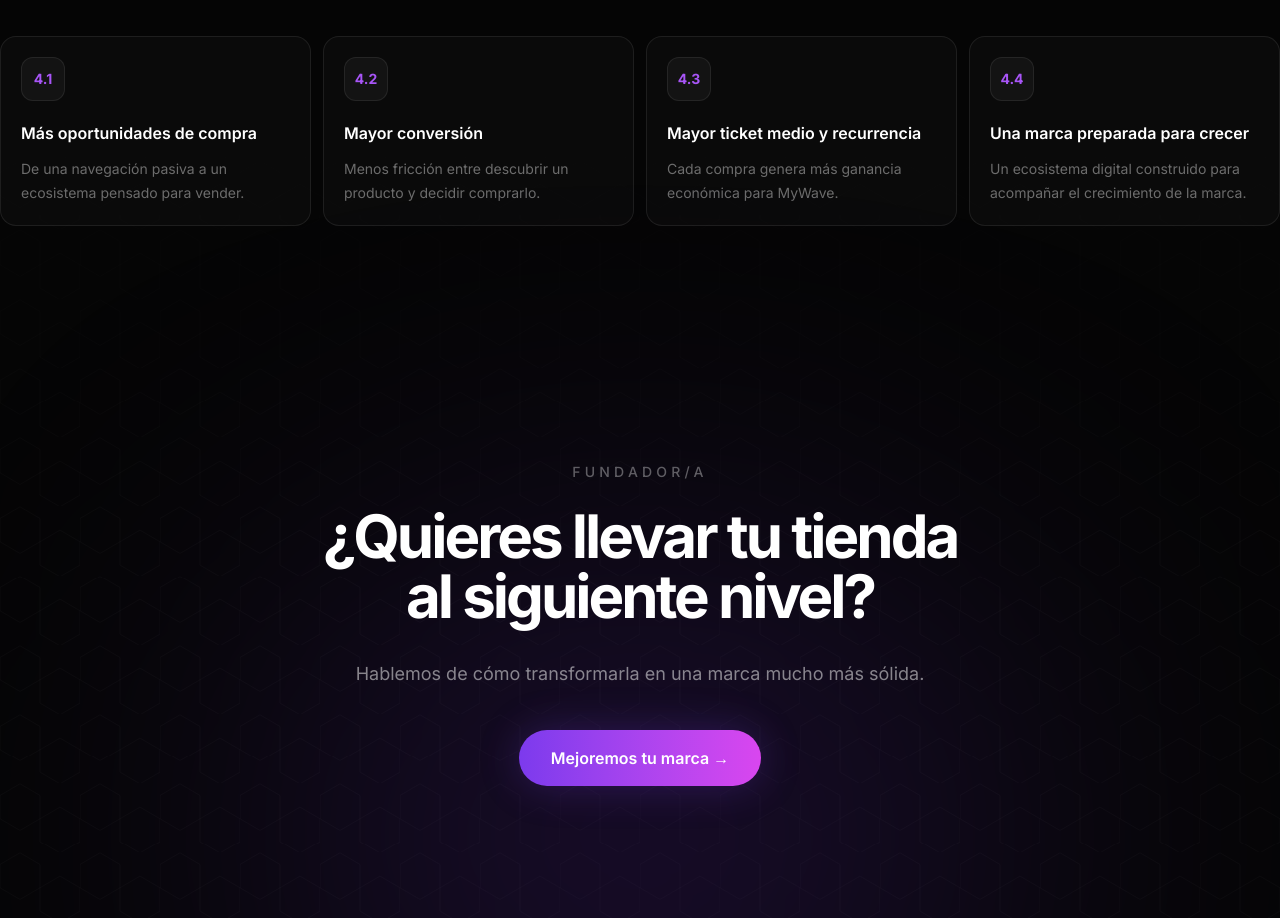
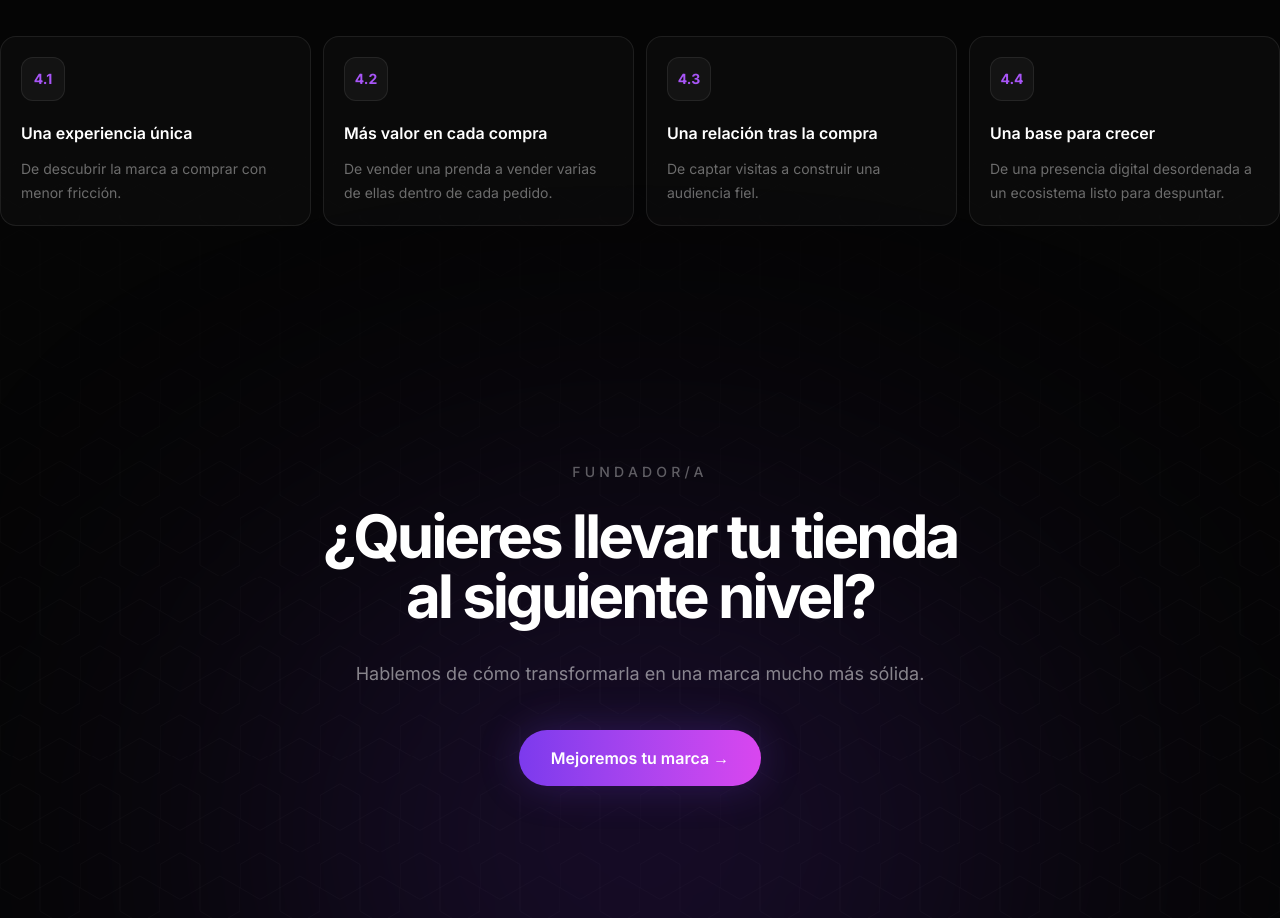
Before and after one commit to MaikelScalate/scalatelab, a Next.js app: page /casos/mywave in a window 1280 px wide. Shown: the part 3500-4418 px from the top of the page. Built offline with nearby package versions, Linux system fonts and the light colour scheme.

Commit message:
Mejorar diseño

```diff
--- a/app/casos/mywave/page.tsx
+++ b/app/casos/mywave/page.tsx
@@ -2770,20 +2770,20 @@ lg:pb-15
 
   {[
     {
-      title: "Más oportunidades de compra",
-      text: "De una navegación pasiva a un ecosistema pensado para vender.",
+      title: "Una experiencia única",
+      text: "De descubrir la marca a comprar con menor fricción.",
     },
     {
-      title: "Mayor conversión",
-      text: "Menos fricción entre descubrir un producto y decidir comprarlo.",
+      title: "Más valor en cada compra",
+      text: "De vender una prenda a vender varias de ellas dentro de cada pedido.",
     },
     {
-      title: "Mayor ticket medio y recurrencia",
-      text: "Cada compra genera más ganancia económica para MyWave.",
+      title: "Una relación tras la compra",
+      text: "De captar visitas a construir una audiencia fiel.",
     },
     {
-      title: "Una marca preparada para crecer",
-      text: "Un ecosistema digital construido para acompañar el crecimiento de la marca.",
+      title: "Una base para crecer",
+      text: "De una presencia digital desordenada a un ecosistema listo para despuntar.",
     },
   ].map((item, index) => (
     <div
```
